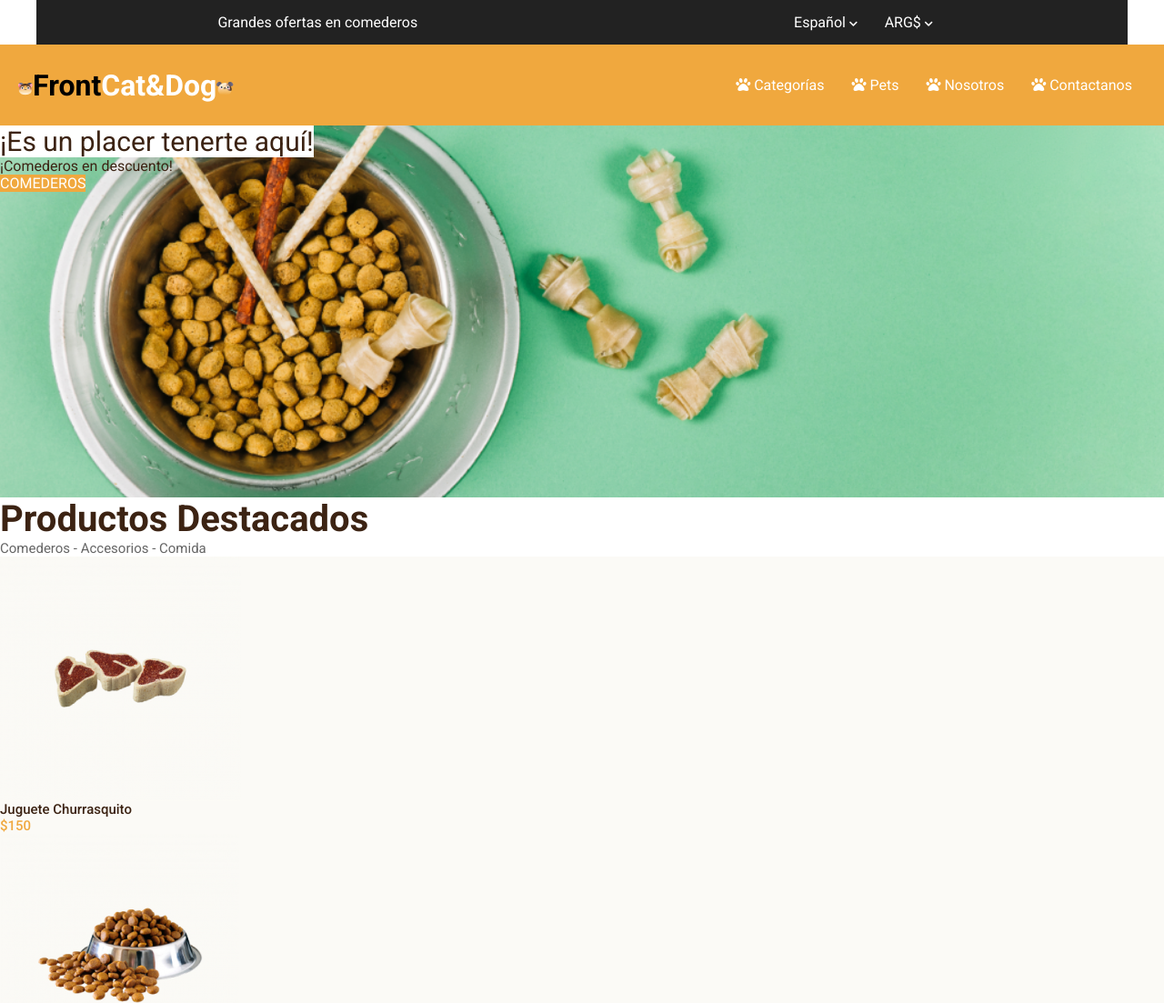
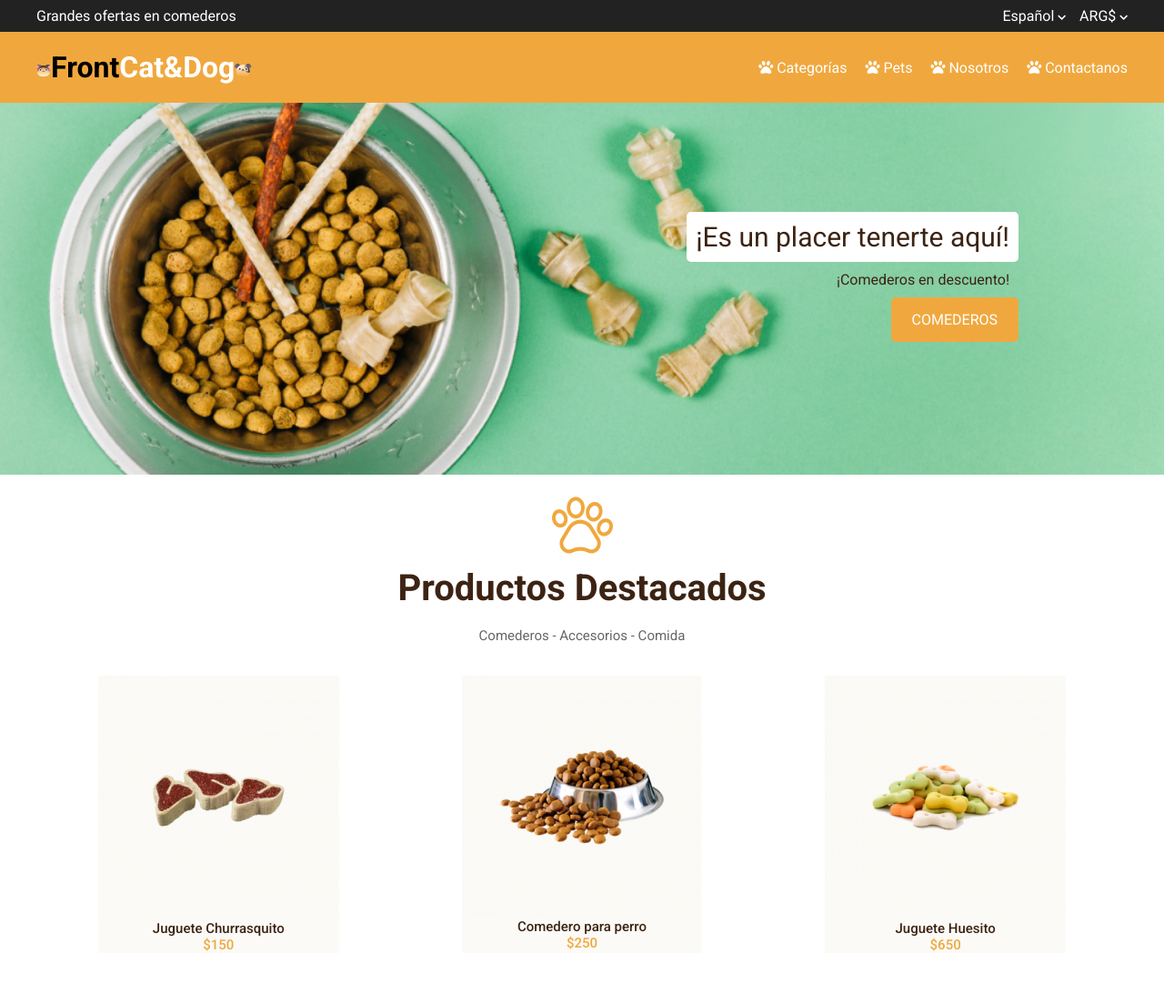
Before and after one commit to auraservants/petshop, a plain HTML site: page index.html in a window 1280 px wide. Shown: the top 1103 px of the page at 91% size. Drawn offline with Linux system fonts and the light colour scheme.

Commit message:
agregando los cambios con flexbox

```diff
--- a/css/style.css
+++ b/css/style.css
@@ -29,20 +29,26 @@ a{
 /* TOP HEADER */
 
 .top-header{
+    background-color: #222222;
+}
+
+.container-top-header{
     display: flex;
-    justify-content: space-around;
-    background-color: #222222;
+    justify-content: space-between;
     color: #ffffff;
     align-items: center;
     max-width: 1200px;
     margin: 0 auto;
+    padding-top: 8px;
+    padding-bottom: 8px;
 }
 
 .top-header-lan-currency ul{
     display: flex;
 }
+
 .top-header-lan-currency li{
-    padding: 15px;
+    padding-left: 15px;
 }
 
 .top-header-lan-currency a:hover{
@@ -55,11 +61,17 @@ a{
 /* MAIN HEADER */
 
 .main-header{
+    background-color: #F0A83E;
+}
+
+.container-main-header{
     display: flex;
     align-items: center;
     justify-content: space-between;
-    background-color: #F0A83E;
-    padding: 20px;
+    max-width: 1200px;
+    margin: 0 auto;
+    padding-top: 20px;
+    padding-bottom: 20px;
 }
 
 .main-header-nav ul{
@@ -67,15 +79,15 @@ a{
 }
 
 .main-header-nav li{
-    padding: 15px;
+    padding-left: 20px;
 }
 
 .main-header-nav a:hover{
-    color: #865711;
+    color: #a87221;
 }
 
 
-/* MAIN */
+/* MAIN - HERO SLIDER */
 
 .heroe-slider{
     background-color: #94D2AA;
@@ -84,19 +96,34 @@ a{
     background-size: cover;
     background-position: center;
     height: 409px;
+
 }
+
+.container-slider{
+    display: flex;
+    flex-direction: column;
+    align-items: flex-end;
+    max-width: 1200px;
+    margin: 0 auto;
+    padding: 120px;
+}
+
 
 .heroe-slider span{
     color: #3C2313;
     font-size: 30px;
     font-weight: 400;
     background-color: #ffffff;
+    border-radius: 5px;
+    padding: 10px;
 }
 
 .heroe-slider p{
    color: #3C2313;
    font-size: 16px;
    font-weight: 400;
+   padding: 10px;
+
 }
 
 .heroe-slider a{
@@ -106,18 +133,51 @@ a{
     text-transform: uppercase;
     text-decoration: none;
     background-color: #F0A83E;
+    border-radius: 5px;
+    padding: 15px 23px 15px 23px;
 }
 
-.productos h2{
+.heroe-slider a:hover{
+    background-color: #d39435;
+}
+
+/* MAIN - PRODUCTS SECTION */
+
+.products{
+    height: 600px;
+}
+
+.features{
+    display: flex;
+    flex-direction: column;
+    align-items: center;
+    justify-content: center;
+}
+
+.features img{
+    padding-top: 20px;
+}
+
+.features h2{
     font-size: 40px;
     color: #3C2313;
     font-weight: 700;
+    padding: 10px;
 }
 
-.productos p{
+.features p{
     color: #666666;
     font-size: 15px;
     font-weight: 400;
+    padding: 10px 0px 35px 0px;
+}
+
+.container-cards{
+    display: flex;
+    justify-content: space-around;
+    max-width: 1200px;
+    margin: 0 auto;
+    flex-grow: 1;
 }
 
 .card-1, .card-2, .card-3{
@@ -128,13 +188,16 @@ a{
     color: #3C2313;
     font-size: 15px;
     font-weight: 500;
+    text-align: center;
 }
 
 .card-1 p, .card-2 p, .card-3 p{
     color: #F0A83E;
     font-size: 15px;
     font-weight: 500;
+    text-align: center;
 }
+
 
 /* FOOTER */
 
@@ -142,8 +205,23 @@ a{
     background-color: #3C2313;
 }
 
+.container-top-footer{
+    display: flex;
+    align-items: center;
+    justify-content: space-between;
+    max-width: 1200px;
+    margin: 0 auto;
+    padding: 25px 0px 25px 0px;
+}
+
+.footer-contact-info{
+    display: flex;
+    flex-direction: column;
+}
+
 .top-footer span{
-    color: #ffffff;
+    color: #8A8787;
+    font-size: 10px;
 }
 
 .location h4, .phone h4, .email h4{
@@ -160,4 +238,6 @@ a{
 
 .legal-footer p{
     color: #ffffff;
+    padding: 10px;
+    text-align: center;
 }
--- a/index.html
+++ b/index.html
@@ -12,8 +12,8 @@
 <body>
     <!--HEADER-->
     <header>
-        <!--<div class="wrapper-top-header"> -->
         <div class="top-header">
+            <div class="container-top-header">
                 <div class="top-header-notice">
                     <span>Grandes ofertas en comederos</span>
                 </div>
@@ -24,11 +24,13 @@
                     </ul>
                 </div>
             </div>
-        <!--</div>-->
+        </div>
 
         <div class="main-header">
+            <div class="container-main-header">
                 <div class="main-header-logo">
-                <h1><img src="images/Cat-.png" alt="gato">Front<span style="color: #ffffff;">Cat&Dog</span><img src="images/Dog.png" alt="perro"></h1>
+                    <h1><img src="images/Cat-.png" alt="gato">Front<span style="color: #ffffff;">Cat&Dog</span><img
+                            src="images/Dog.png" alt="perro"></h1>
                 </div>
                 <div class="main-header-nav">
                     <nav>
@@ -41,19 +43,27 @@
                     </nav>
                 </div>
             </div>
+        </div>
     </header>
+
     <!--MAIN-->
     <main>
-        <!--SLIDER-->
         <section class="heroe-slider">
+            <div class="container-slider">
                 <span>¡Es un placer tenerte aquí!</span>
                 <p>¡Comederos en descuento!</p>
                 <a href="#">Comederos</a>
+            </div>
         </section>
+
         <!--PRODUCTOS-->
-        <section class="productos">
+        <section class="products">
+            <div class="features">
+                <img src="images/pawprint 1.png" alt="pawprint">
                 <h2>Productos Destacados</h2>
                 <p>Comederos - Accesorios - Comida</p>
+            </div>
+            <div class="container-cards">
                 <div class="card-1">
                     <img src="images/churrasquito.png" alt="churrasquito">
                     <h3>Juguete Churrasquito</h3>
@@ -69,32 +79,45 @@
                     <h3>Juguete Huesito</h3>
                     <p>$650</p>
                 </div>
+            </div>
         </section>
     </main>
     <!--FOOTER-->
     <footer>
         <div class="top-footer">
+
+            <div class="container-top-footer">
+
+                <div class="footer-contact-info">
                     <div class="location">
                         <img src="images/Icono-location.png" alt="icono ubicación">
                         <h4>Localidad</h4>
                         <span>Calle - provincia</span>
                     </div>
+
                     <div class="phone">
                         <img src="images/Icono-tel.png" alt="icono teléfono">
                         <h4>teléfono</h4>
                         <span>Número de teléfono</span>
                     </div>
+
                     <div class="email">
                         <img src="images/Icono-email.png" alt="icono email">
                         <h4>Correo Electrónico</h4>
                         <span>Dirección de correo</span>
                     </div>
+                </div>
+
                 <div class="footer-logo">
                     <img src="images/Logo-footer.png" alt="logo">
                 </div>
+
             </div>
+
             <div class="legal-footer">
                 <p>Todos los derechos reservados Front End</p>
+            </div>
+
         </div>
     </footer>
 </body>
```
Also changed, not shown: images/pawprint 1.png (added). Lines whose indentation alone changed are shown as unchanged.
